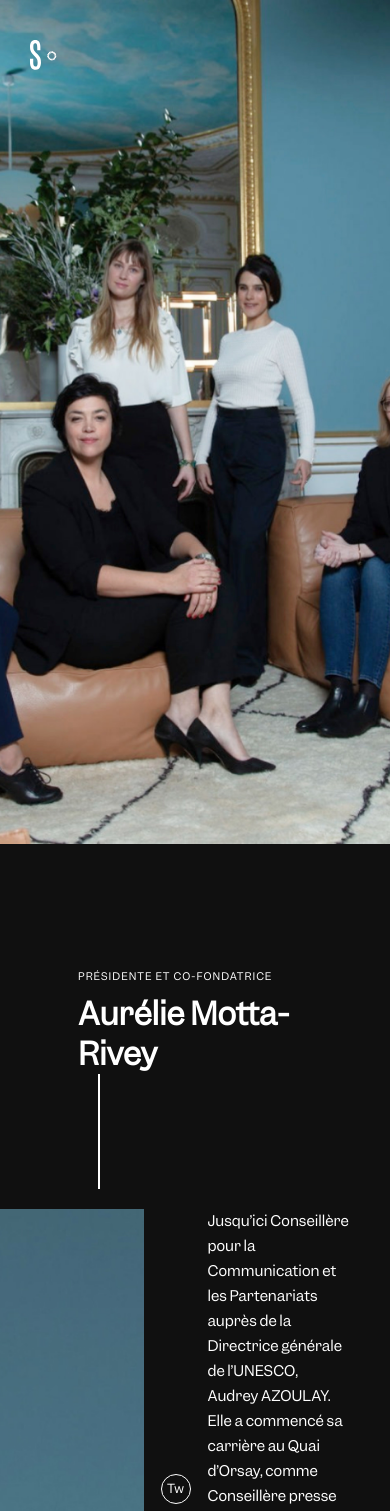
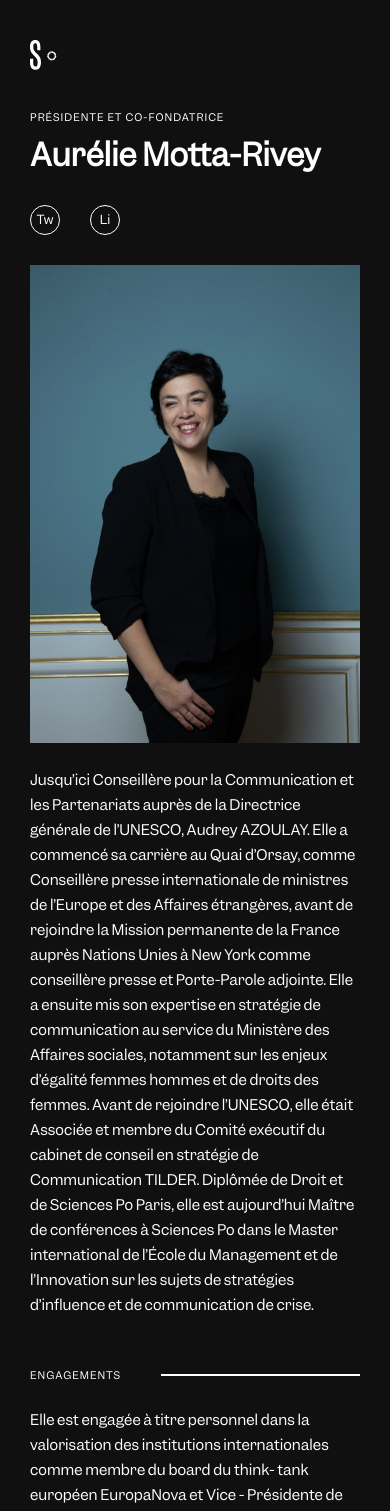
Before and after one commit to Charlesdoiron/Societer, a Next.js app: page /Communaute in a window 390 px wide. Shown: the top 1511 px of the page. Built offline with nearby package versions, Linux system fonts and the light colour scheme.

Commit message:
add communaute page

```diff
--- a/components/member.js
+++ b/components/member.js
@@ -1,5 +1,8 @@
 import React, { useRef, useEffect } from "react";
 import styled from "styled-components";
+
+import { Wrapper, WrapperMediumPlus } from "../styled/space";
+import { ScreenSizes } from "../config/theme/medias";
 import {
   SmallSubtitle,
   FatTitle,
@@ -13,10 +16,15 @@ const member = props => {
 
   useEffect(() => {
     const changeImgHeight = () => {
-      const containerHeight = containerRef.current.offsetHeight;
+      const containerHeight =
+        containerRef.current && containerRef.current.offsetHeight;
       const image = imageRef.current;
-      image.style.height = containerHeight / 1.4 + "px";
+
+      if (image && window.innerWidth > ScreenSizes.MEDIUMPLUS) {
+        image.style.height = containerHeight / 1.37 + "px";
+      }
     };
+
     changeImgHeight();
     if (typeof window !== undefined) {
       window.addEventListener("resize", () => changeImgHeight(), {
@@ -26,6 +34,14 @@ const member = props => {
         window.removeEventListener("resize", () => changeImgHeight());
     }
   });
+
+  const TabletImage = styled.img`
+    display: none;
+    ${props => props.theme.medias.mediumPlus`
+      display:block;
+      width:100%;
+`}
+  `;
 
   const Titles = styled.div`
     display: flex;
@@ -38,14 +54,19 @@ const member = props => {
   const MemberSmallSubtitle = styled(SmallSubtitle)`
     padding: ${props => (props.withWrapper ? "0 20%" : "0")};
     display: flex;
-    justify-content: ${props.even && (props => props.withWrapper)
-      ? "flex-end"
-      : "flex-start"};
+    justify-content: flex-start;
     color: ${props.even
       ? props => props.theme.colors.black
       : props => props.theme.colors.white};
     margin: ${props => (props.insideDescription ? " 50px 0 25px 0" : 0)};
+    margin-left: ${props.even && (props => props.withWrapper) ? "22%" : "0"};
+    ${props => props.theme.medias.mediumPlus`
+      padding: 0 30px;
+      justify-content: flex-start;
+      margin-left:0;
+    `}
   `;
+
   const Container = styled.div`
     padding-top: 125px;
     position: relative;
@@ -53,7 +74,12 @@ const member = props => {
       ? props => props.theme.colors.white
       : props => props.theme.colors.black};
     flex-direction: ${props.even ? "row" : "row-reverse"};
+
+    ${props => props.theme.medias.mediumPlus`
+      padding-top: 45px;
+    `}
   `;
+
   const Line = styled.div`
     margin-left: ${props.even && (props => props.withWrapper) ? "70%" : "25%"};
     display: flex;
@@ -65,8 +91,11 @@ const member = props => {
     width: 1px;
     height: 115px;
     position: relative;
+    margin-bottom: 20px;
 
-    margin-bottom: 20px;
+    ${props => props.theme.medias.mediumPlus`
+      display:none;
+    `}
   `;
 
   const MemberLabor = styled(Labor)`
@@ -74,18 +103,28 @@ const member = props => {
     color: ${props.even
       ? props => props.theme.colors.black
       : props => props.theme.colors.white};
+
+    ${props => props.theme.medias.mediumPlus`
+      padding: 0 30px;
+    `}
   `;
 
   const MemberFatTitle = styled(FatTitle)`
     padding: 0 20%;
     margin-top: 10px;
-    justify-content: ${props.even && (props => props.withWrapper)
-      ? "flex-end"
-      : "flex-start"};
+    justify-content: flex-start;
+    margin-left: ${props.even && (props => props.withWrapper) ? "22%" : "0"};
+    white-space: nowrap;
     display: flex;
     color: ${props.even
       ? props => props.theme.colors.black
       : props => props.theme.colors.white};
+    ${props => props.theme.medias.mediumPlus`
+      padding:0 30px;
+      justify-content: flex-start;
+       margin-left:0;
+      };
+    `}
   `;
 
   const MemberHr = styled.hr`
@@ -95,6 +134,9 @@ const member = props => {
         ? props => props.theme.colors.black
         : props => props.theme.colors.white};
     margin: 50px 0 25px 10px;
+    ${props => props.theme.medias.mediumPlus`
+      margin-right: 30px;
+    `}
   `;
   const Content = styled.div`
     display: flex;
@@ -102,11 +144,20 @@ const member = props => {
     align-items: flex-start;
     flex-direction: ${props.even ? "row-reverse" : "row"};
     height: 100%;
+
+    ${props => props.theme.medias.mediumPlus`
+     flex-direction:column;
+    `}
   `;
 
   const Description = styled.div`
     padding: ${props.even ? "0 0 60px 10%" : "0 10% 60px 0"};
     width: 100%;
+
+    ${props => props.theme.medias.mediumPlus`
+      margin-top:25px;
+      padding:0 0 60px 0;
+    `}
   `;
   const Socials = styled.div`
     width: 40%;
@@ -115,7 +166,15 @@ const member = props => {
     display: flex;
     flex-direction: column;
     align-items: center;
+    ${props => props.theme.medias.mediumPlus`
+      top:0;
+      flex-direction: row;
+      justify-content: flex-start;
+      width: 100%;
+
+    `}
   `;
+
   const Social = styled(SmallNavigation)`
     border: 1px solid
       ${props.even
@@ -140,6 +199,9 @@ const member = props => {
       border: 1px solid ${props => props.theme.colors.blue};
       color: ${props => props.theme.colors.blue};
     }
+    ${props => props.theme.medias.mediumPlus`
+      margin: 30px 30px 30px 0 ;
+    `}
   `;
 
   const ImgContainer = styled.div`
@@ -147,11 +209,14 @@ const member = props => {
     width: 90%;
     height: 100%;
     margin-bottom: -330px;
+
+    ${props => props.theme.medias.mediumPlus`
+      display:none;
+    `}
   `;
 
   const Img = styled.div`
     background-image: url("${dataMember.img}");
-
     background-size: cover;
     background-position: center;
     background-repeat:no-repeat;
@@ -160,7 +225,10 @@ const member = props => {
     position: absolute;
     z-index: 9;
     top:0;
-
+    ${props => props.theme.medias.mediumPlus`
+      position:relative;
+      height:100%;
+    `}
   `;
   const Flex = styled.div`
     display: flex;
@@ -168,6 +236,16 @@ const member = props => {
     align-items: center;
   `;
 
+  const ReverseColumn = styled.div`
+    display: flex;
+    justify-content: space-around;
+    width: 40%;
+    ${props => props.theme.medias.mediumPlus`
+      flex-direction: column-reverse;
+      width:100%;
+      padding: 0 30px;
+    `}
+  `;
   return (
     <Container ref={containerRef}>
       <Titles>
@@ -180,14 +258,20 @@ const member = props => {
       <Line />
 
       <Content>
+        {/* Hide on mobile  */}
         <ImgContainer>
           <Img ref={imageRef} alt={dataMember.name} />
         </ImgContainer>
 
-        <Socials>
-          <Social>{dataMember.socials.twitter && "Tw"}</Social>
-          <Social>{dataMember.socials.linkedin && "Li"}</Social>
-        </Socials>
+        <ReverseColumn>
+          <TabletImage src={dataMember.img} alt="" />
+
+          <Socials>
+            <Social>{dataMember.socials.twitter && "Tw"}</Social>
+            <Social>{dataMember.socials.linkedin && "Li"}</Social>
+          </Socials>
+        </ReverseColumn>
+
         <Description>
           <MemberLabor>{dataMember.description}</MemberLabor>
           <Flex>
--- /dev/null
+++ b/components/strategicComite.js
@@ -0,0 +1,78 @@
+import React from "react";
+import styled from "styled-components";
+import { Chapeau, SmallSubtitle } from "../styled/typos";
+import { Wrapper } from "../styled/space";
+const strategicComite = props => {
+  return (
+    <CustomWrapper>
+      <Container>
+        <Flex>
+          <StrategicSubtitle>{props.subtitle}</StrategicSubtitle>
+          <Hr />
+        </Flex>
+
+        <div>
+          {props.dataMember.map(member => {
+            return (
+              <>
+                <BlueChapeau>{member.name}</BlueChapeau>
+                <BlackChapeau>{member.status}</BlackChapeau>
+              </>
+            );
+          })}
+        </div>
+      </Container>
+    </CustomWrapper>
+  );
+};
+
+export default strategicComite;
+
+const StrategicSubtitle = styled(SmallSubtitle)`
+  white-space: nowrap;
+  margin-right: 20px;
+  margin-bottom: 40px;
+  ${props => props.theme.medias.mediumPlus`
+      color: ${props => props.theme.colors.white};
+    `}
+`;
+
+const Hr = styled.hr`
+  width: 100%;
+  border: 0.5px solid ${props => props.theme.colors.black};
+  height: 1px;
+  ${props => props.theme.medias.mediumPlus`
+      border: 0.5px solid ${props => props.theme.colors.white};
+    `}
+`;
+const CustomWrapper = styled(Wrapper)`
+  background-color: ${props => props.theme.colors.white};
+  ${props => props.theme.medias.mediumPlus`
+     background-color: ${props => props.theme.colors.black};
+    `}
+`;
+
+const Container = styled.div`
+  background-color: ${props => props.theme.colors.white};
+  padding-top: 300px;
+  padding-bottom: 120px;
+  ${props => props.theme.medias.mediumPlus`
+      padding:50px 0 100px 0;
+       background-color: ${props => props.theme.colors.black};
+    `}
+`;
+
+const BlackChapeau = styled(Chapeau)`
+  color: ${props => props.theme.colors.black};
+  display: inline;
+  ${props => props.theme.medias.mediumPlus`
+       color: ${props => props.theme.colors.white};
+    `}
+`;
+const BlueChapeau = styled(Chapeau)`
+  color: ${props => props.theme.colors.blue};
+  display: inline;
+`;
+const Flex = styled.div`
+  display: flex;
+`;
--- a/config/theme/medias.js
+++ b/config/theme/medias.js
@@ -3,12 +3,14 @@ import { css } from "styled-components";
 export const ScreenSizes = {
   SMALL: 375,
   MEDIUM: 768,
+  MEDIUMPLUS: 850,
   LARGE: 1224,
   XLARGE: 1824
 };
 const sizes = {
   small: ScreenSizes.SMALL,
   medium: ScreenSizes.MEDIUM,
+  mediumPlus: ScreenSizes.MEDIUMPLUS,
   large: ScreenSizes.LARGE,
   xlarge: ScreenSizes.XLARGE
 };
--- a/context/mocks/communaute.js
+++ b/context/mocks/communaute.js
@@ -1,3 +1,5 @@
+import { SmallSubtitle } from "../../styled/typos";
+
 export default {
   members: [
     {
@@ -96,5 +98,22 @@ export default {
         linkedin: "https://linkedin.com"
       }
     }
-  ]
+  ],
+  strategicComite: {
+    smallSubtitle: "Le comité stratégique",
+    members: [
+      {
+        name: "Bertrand BADRE",
+        status:
+          "— CEO de BlueLikeanOrange, Parrain du Planet Lab et précédemment Directeur général de la Banque Mondiale -"
+      },
+      {
+        name: "Véronique BOUREZ",
+        status:
+          "— Présidente et fondatrice de View Beyond, précédemment Présidente de Coca-Cola France -"
+      },
+      { name: "Robert ZARADER", status: "— CEO d’Equancy and Co -" },
+      { name: "Erick ROCHE", status: "— Teva Pharmaceuticals." }
+    ]
+  }
 };
--- a/pages/Communaute.js
+++ b/pages/Communaute.js
@@ -2,11 +2,9 @@ import { useEffect, useState } from "react";
 import Head from "next/head";
 
 import styled from "styled-components";
-import { Chapeau, Labor, Subtitle, FatTitle } from "../styled/typos";
-import { Wrapper } from "../styled/space";
-import Accordion from "../components/accordion";
 import BackgroundImage from "../components/backgroundImage";
 import Member from "../components/member";
+import StrategicComite from "../components/strategicComite";
 import { useMocks } from "../context/mock-context";
 
 const client = require("contentful").createClient({
@@ -31,53 +29,26 @@ function Communaute() {
       <Head>
         <title>Societer | la Communauté</title>
       </Head>
+      <ShowOnMediumPlus>
+        <FirstPart>
+          <BackgroundImage />
+        </FirstPart>
+      </ShowOnMediumPlus>
 
-      <FirstPart>
-        <BackgroundImage />
-      </FirstPart>
       {communaute.members.map((member, i) => (
         <Member dataMember={member} key={i} even={i % 2 == !0} />
       ))}
+      <StrategicComite
+        dataMember={communaute.strategicComite.members}
+        subtitle={communaute.strategicComite.smallSubtitle}
+      />
     </>
   );
 }
-
+const ShowOnMediumPlus = styled.div`
+  display: block;
+  ${props => props.theme.medias.mediumPlus`
+  display:none;
+`}
+`;
 export default Communaute;
-
-const Img = styled.img`
-  width: 490px;
-  position: absolute;
-  top: 300px;
-  right: 0;
-
-  ${props => props.theme.medias.medium`
-    display:none;
-  `}
-`;
-
-const SecondPart = styled.div`
-  background-color: ${props => props.theme.colors.white};
-  padding: 150px 0;
-  position: relative;
-  ${props => props.theme.medias.medium`
-    padding: 60px 0;
-  `}
-
-  h1 {
-    margin-top: 30px;
-    color: ${props => props.theme.colors.black};
-    max-width: 80%;
-    z-index: 10;
-    position: relative;
-    margin-bottom: 270px;
-
-    ${props => props.theme.medias.medium`
-     max-width: unset;
-     margin-bottom: 60px;
-    `}
-  }
-`;
-
-const ThirdPart = styled.div`
-  background-color: ${props => props.theme.colors.white};
-`;
```
Also changed, not shown: styled/space.js (+19 -1 lines).
